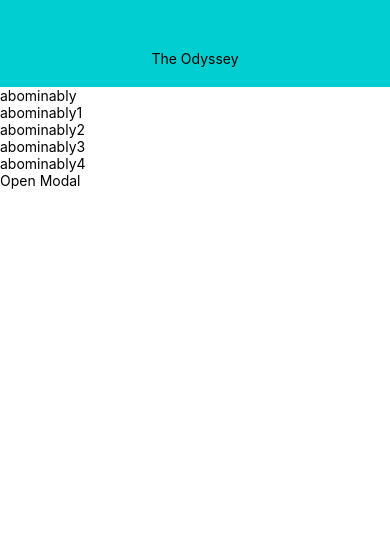
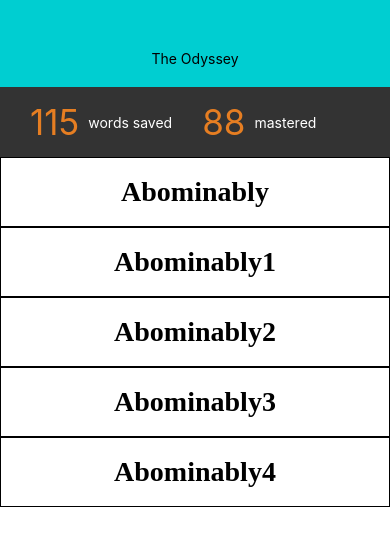
Before and after one commit to leahchoi/word_list_maven, a React Native app: screen / in a window 390 px wide. Shown: the top 546 px of the page. Built offline with nearby package versions, Linux system fonts and the light colour scheme; data requests are answered from the project's data file.

Commit message:
styled wordlist component

```diff
--- a/App.js
+++ b/App.js
@@ -63,10 +63,6 @@
           <WordListTitle />
         </View>
         <WordList book={this.state.book} onSelectHandler={this.onSelectHandler}/>
-        <TouchableOpacity
-          onPress={() => this.onSelectHandler()}>
-          <Text>Open Modal</Text>
-        </TouchableOpacity>
         <WordModal
           selectedWord={this.state.selectedWord}
           closeModal={this.onSelectHandler}/>
--- a/db.json
+++ b/db.json
@@ -7,7 +7,7 @@
             "word_list": [
                 {
                     "id": 0,
-                    "word": "abominably",
+                    "word": "Abominably",
                     "punctuation": "a·bom·i·na·bly",
                     "type": "(adverb)",
                     "definition": "very unpleasantly or unfairly",
@@ -15,7 +15,7 @@
                 },
                 {
                     "id": 1,
-                    "word": "abominably1",
+                    "word": "Abominably1",
                     "punctuation": "a·bom·i·na·bly",
                     "type": "(adverb)",
                     "definition": "very unpleasantly or unfairly",
@@ -23,7 +23,7 @@
                 },
                 {
                     "id": 2,
-                    "word": "abominably2",
+                    "word": "Abominably2",
                     "punctuation": "a·bom·i·na·bly",
                     "type": "(adverb)",
                     "definition": "very unpleasantly or unfairly",
@@ -31,7 +31,7 @@
                 },
                 {
                     "id": 3,
-                    "word": "abominably3",
+                    "word": "Abominably3",
                     "punctuation": "a·bom·i·na·bly",
                     "type": "(adverb)",
                     "definition": "very unpleasantly or unfairly",
@@ -39,7 +39,7 @@
                 },
                 {
                     "id": 4,
-                    "word": "abominably4",
+                    "word": "Abominably4",
                     "punctuation": "a·bom·i·na·bly",
                     "type": "(adverb)",
                     "definition": "very unpleasantly or unfairly",
--- a/src/components/WordList.js
+++ b/src/components/WordList.js
@@ -8,14 +8,53 @@
     console.log("inside word list", this.props);
     return (
       <View>
+        <View style={Styles.wordlistInfo}>
+          <Text style={Styles.totalWords}>115</Text>
+          <Text style={Styles.text}>words saved</Text>
+          <Text style={Styles.totalWords}>88</Text>
+          <Text style={Styles.text}>mastered</Text>
+        </View>
         <FlatList
             data={this.props.book.word_list}
             renderItem={ ({item}) =>
                 <TouchableOpacity onPress={() => this.props.onSelectHandler(item)}>
-                    <Text>{item.word}</Text>
+                    <Text style={Styles.word}>{item.word}</Text>
                 </TouchableOpacity>
             }/>
       </View>
     )
   }
 }
+
+const Styles = StyleSheet.create({
+  word:{
+    padding: 18,
+    fontSize: 28,
+    fontWeight: 'bold',
+    fontFamily: 'Cochin',
+    borderWidth: 0.8,
+    textAlign: 'center'
+  },
+  wordlistInfo:{
+    alignItems: 'center',
+    // justifyContent: 'center',
+    // width: 360,
+    flexDirection: 'row',
+    height: 70,
+    backgroundColor: '#333'
+  },
+  totalWords: {
+    // justifyContent: 'flex-start',
+    alignItems:'center',
+    fontSize: 35,
+    color: '#e67e22',
+    paddingRight: 9,
+    paddingLeft: 30
+  },
+  text: {
+    fontSize: 14,
+    flexDirection: 'column',
+    color: 'white',
+    justifyContent: 'center'
+  }
+})
```
